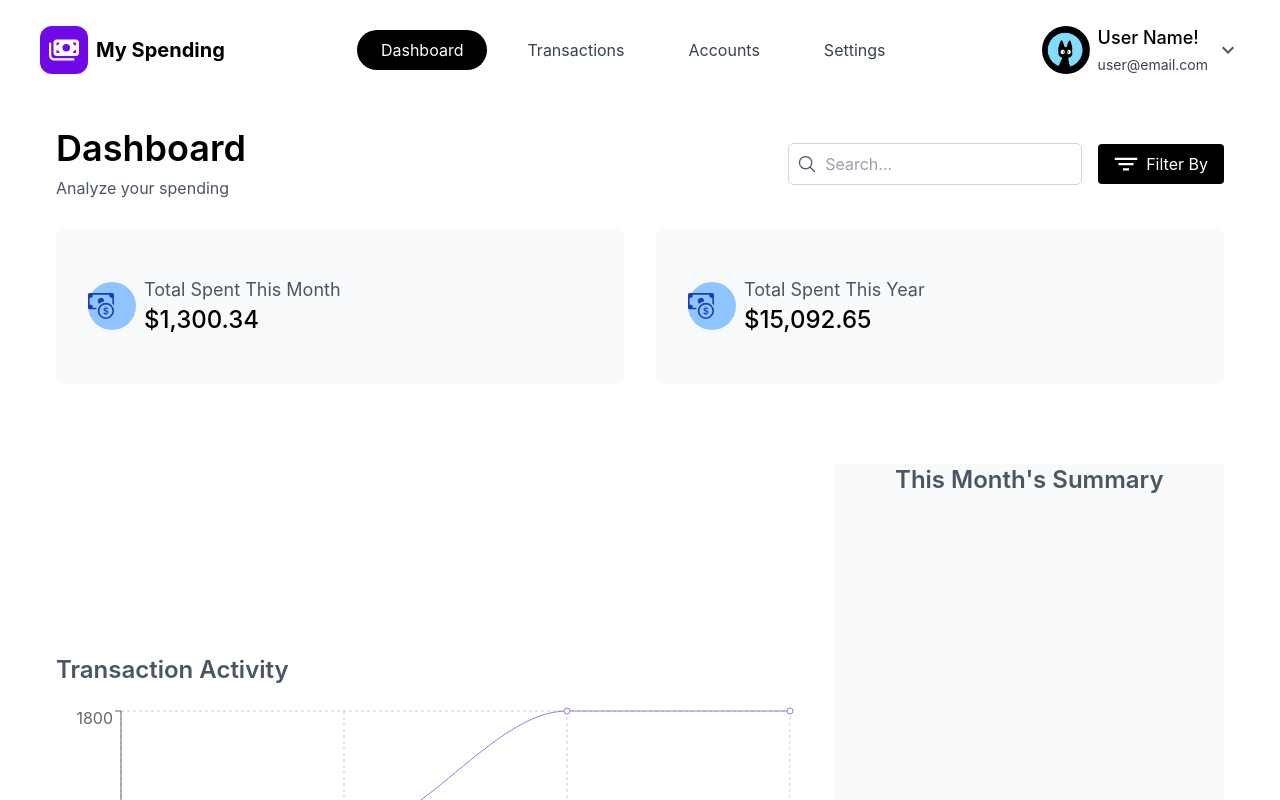
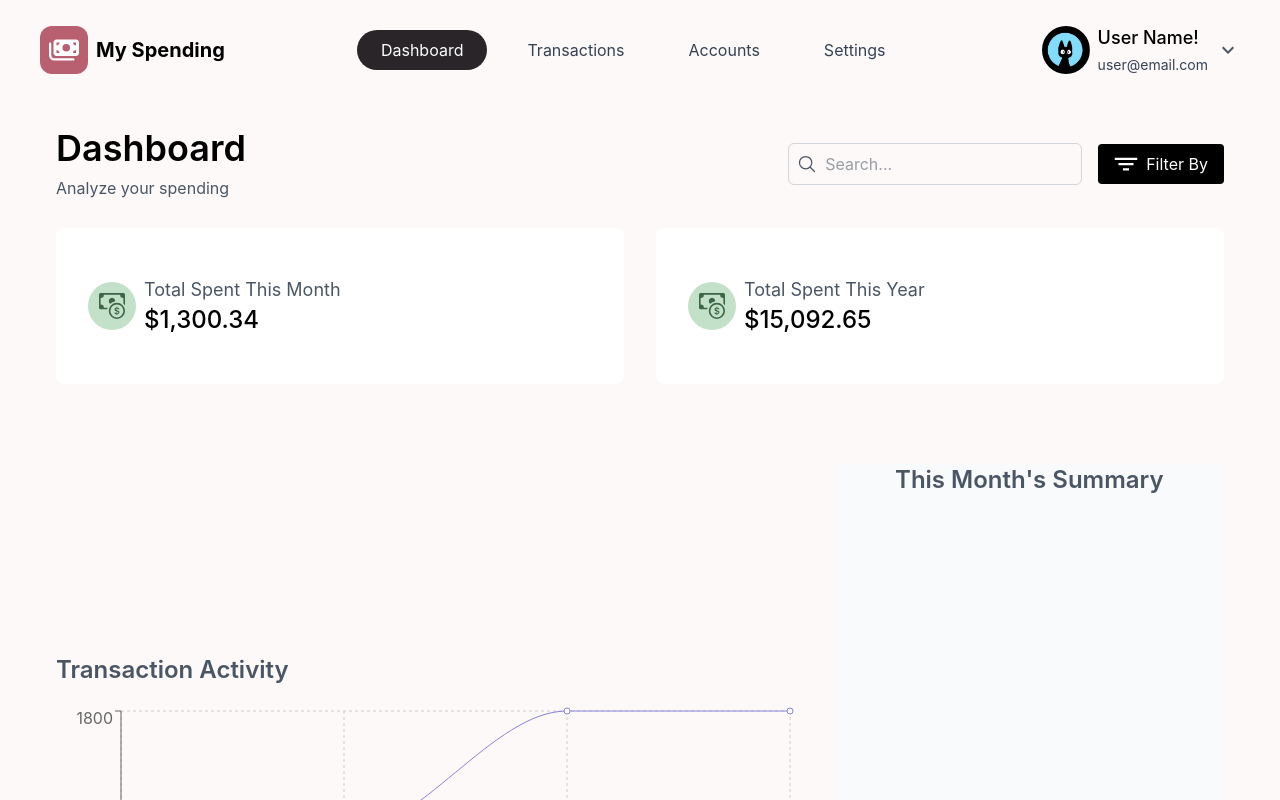
Before and after one commit to ncarr6/expense_tracking_app, a React (Vite) app in the folder frontend/: page / in a window 1280 px wide. Shown: the top 800 px of the page. Built offline with nearby package versions, Linux system fonts and the light colour scheme.

Commit message:
Adding the colors I like and cleaning up formatting issues.

```diff
--- a/frontend/src/App.jsx
+++ b/frontend/src/App.jsx
@@ -12,7 +12,7 @@ function App() {
   return (
 
       <main className={theme}>
-        <div className="px-10 min-h-screen bg-white dark:bg-slate-900">
+        <div className="px-10 min-h-screen bg-[#FCF9F8] dark:bg-slate-900">
           <Navbar />
 
           <div className="grid h-screen mx-auto w-full px-6 md:px-4">
--- a/frontend/src/components/doughnutChart.jsx
+++ b/frontend/src/components/doughnutChart.jsx
@@ -8,7 +8,7 @@ import Title from "./title";
       { name: "Misc", amount: 210 },
   ]
 
-  const COLORS = ["#FFB3BA", "#BAE1FF", "#BAFFC9", "#FFFFBA"]
+  const COLORS = ["#E394A1", "#8E6C88", "#6E9DB5", "#E5A878", "#A99BC4", "#8EAD91", "#A6A0A2"]
 
 function DoughnutChart( ) {
 
--- a/frontend/src/components/navbar.jsx
+++ b/frontend/src/components/navbar.jsx
@@ -13,7 +13,7 @@ function Navbar() {
 
     <div className="w-full flex items-center justify-between py-6">
       <div className="flex items-center gap-2 cursor-pointer">
-        <div className="w-10 h-10 md:w-12 md:h-12 flex items-center justify-center bg-violet-700 rounded-xl">
+        <div className="w-10 h-10 md:w-12 md:h-12 flex items-center justify-center bg-[#B85F70] rounded-xl">
           <FaMoneyBills className="text-white text-3xl hover:animate-bounce"/>
         </div>
         <span className="text-xl font-bold text-black dark:text-white">My Spending</span>
@@ -22,7 +22,7 @@ function Navbar() {
       {/* links hidden on small devices  */}
       <div className="hidden md:flex items-center gap-4">
         {links.map((link, index) => (
-          <div key={index} className={`${index === selected ?  "bg-black dark:bg-slate-800 text-white"
+          <div key={index} className={`${index === selected ?  "bg-[#292528] text-white"
             : "text-gray-700 dark:text-grey-500"} px-6 py-2 rounded-full`}
             onClick={()=> setSelected(index)}
             >
--- a/frontend/src/components/stats.jsx
+++ b/frontend/src/components/stats.jsx
@@ -16,7 +16,7 @@ function Stats() {
   ]
 
   const ICON_STYLES = [
-    "bg-blue-300 text-blue-800",
+    "bg-[#c3e0c9] text-[#3d6646]",
   ]
 
   return (
@@ -25,10 +25,10 @@ function Stats() {
 
       { testData.map((item, index)=>(
           <div key={index + item.label} className="w-full 2xl:min-w-96 flex items-center justify-between
-          gap-5 px-4 md:px-8 py-12 rounded-lg bg-gray-50 border-gray-100">
+          gap-5 px-4 md:px-8 py-12 rounded-lg bg-[#FFFFFF] border-gray-100">
 
-            <div className="flex items-center gap-2">
-              <div className={`w-12 h-12 flex items-center rounded-full ${ICON_STYLES[0]}` }>
+            <div className="flex items-center justify-center gap-2">
+              <div className={`w-12 h-12 flex items-center justify-center rounded-full ${ICON_STYLES[0]}` }>
                 {item.icon}
               </div>
               <div className="space-y-3">
```
Also changed, not shown: frontend/src/index.css (+16 -1 lines).
